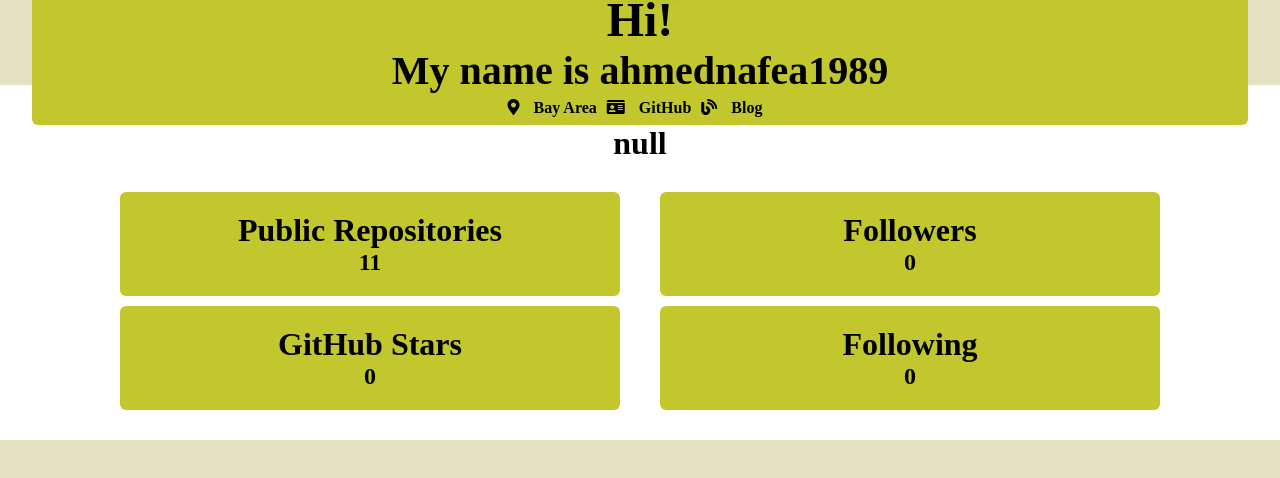
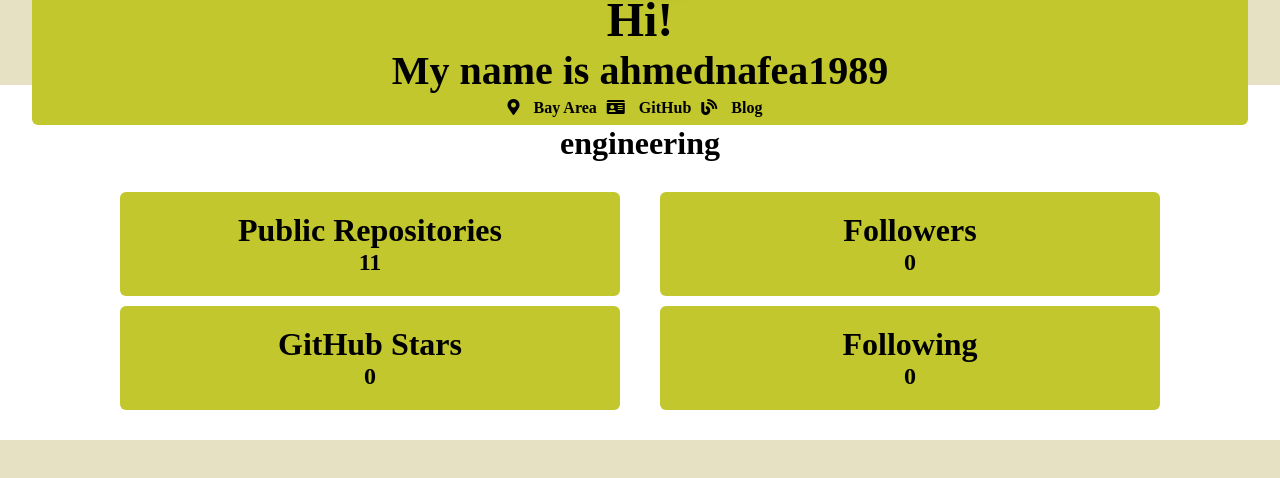
Before and after one commit to ahmednafea1989/hw9, a website: page index.html in a window 1280 px wide. Shown: the part 278-756 px from the top of the page. Drawn offline with Linux system fonts and the light colour scheme; a web font is replaced by a local one.

Commit message:
i change my bio

```diff
--- a/index.html
+++ b/index.html
@@ -338,7 +338,7 @@
 
            <div class="bio">
 
-            <h3>null</h3>
+            <h3>engineering</h3>
 
            </div>
 
```
Also changed, not shown: ahmed.png, 1 other file.
